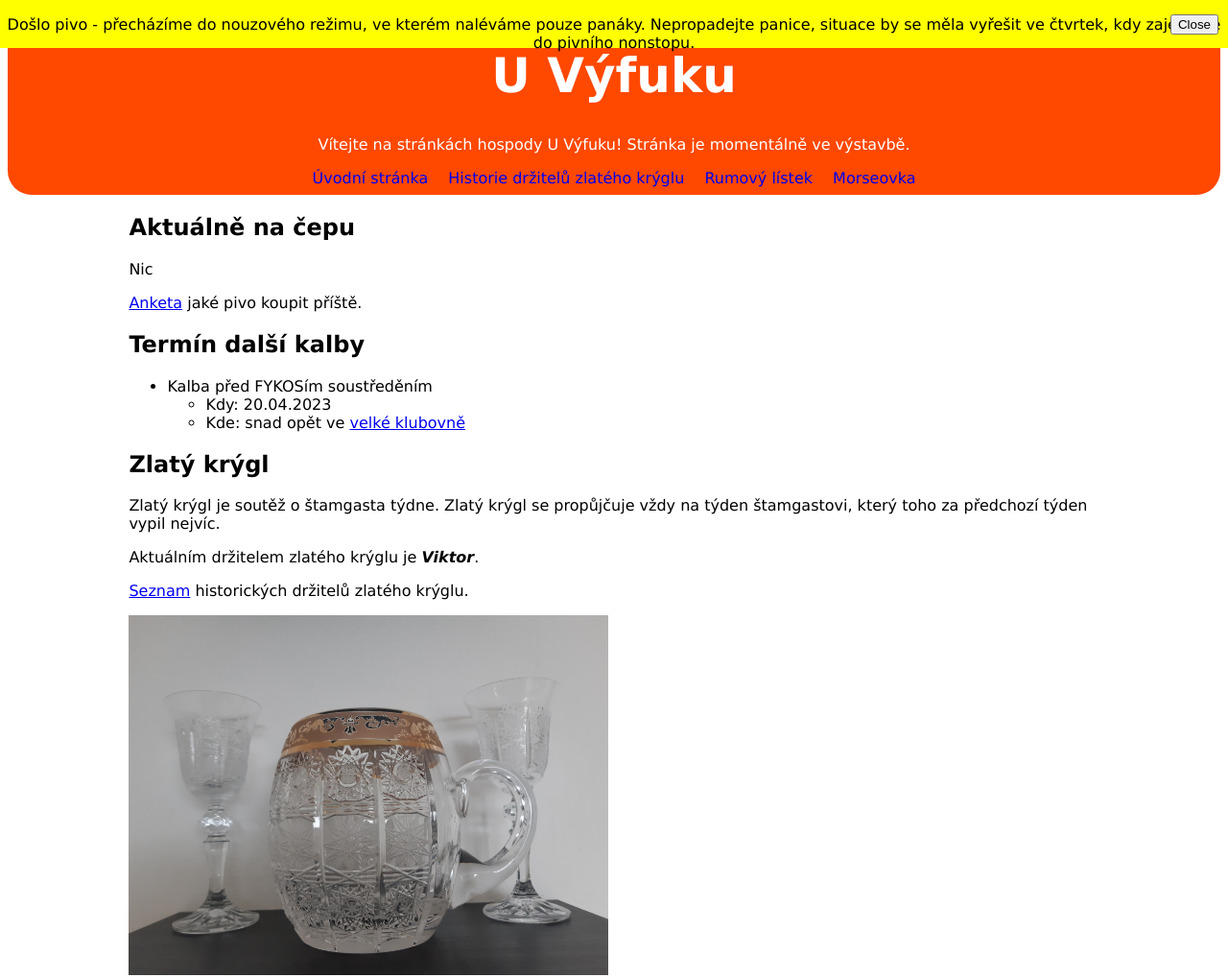
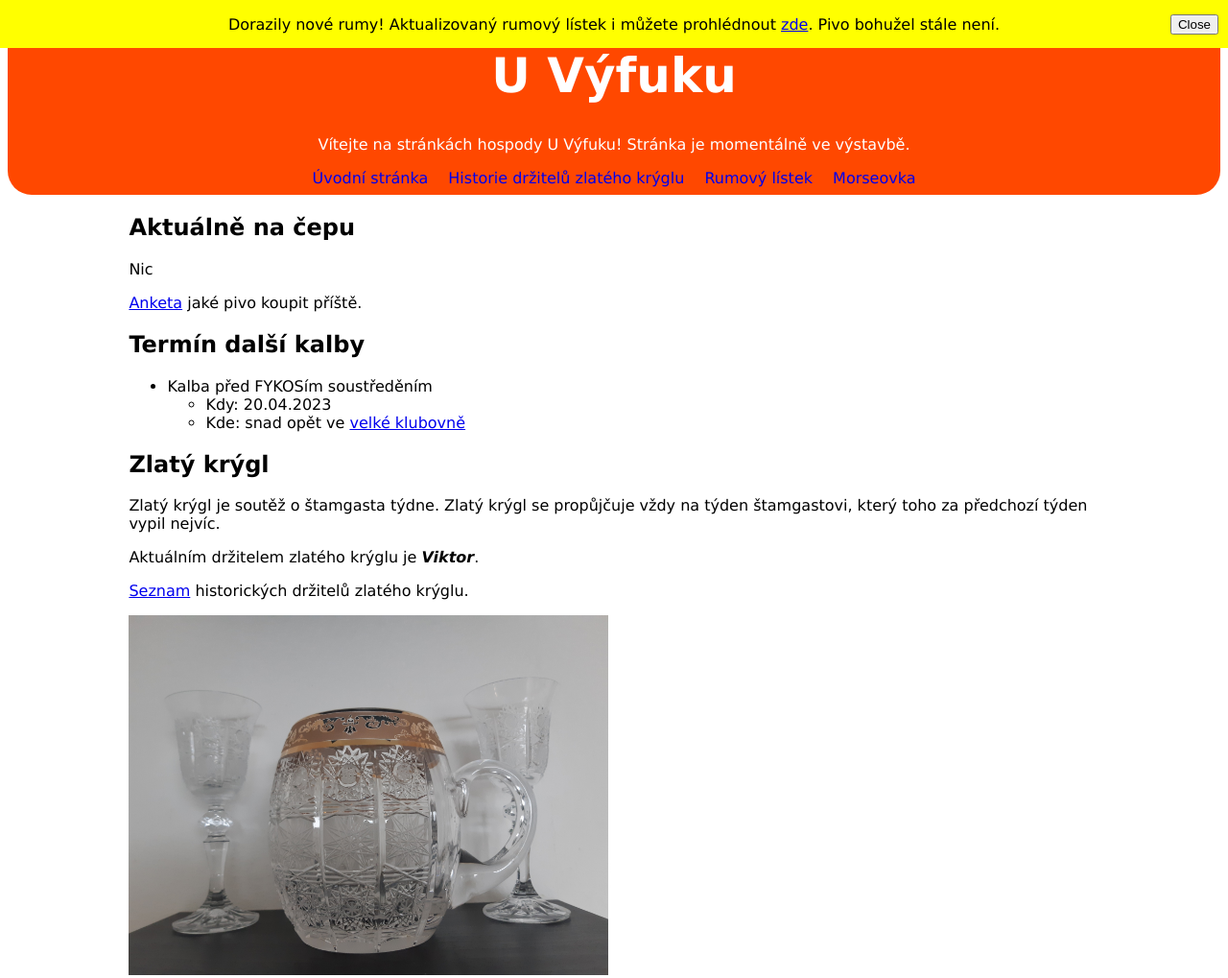
Before and after one commit to matfyzak/hospoda, a plain HTML site: page index.html in a window 1280 px wide. Shown: the top 1019 px of the page at 96% size. Drawn offline with Linux system fonts and the light colour scheme.

Commit message:
aktualizace banneru

```diff
--- a/index.html
+++ b/index.html
@@ -9,7 +9,7 @@
 </head>
 
 <div id="banner">
-    <p>Došlo pivo - přecházíme do nouzového režimu, ve kterém naléváme pouze panáky. Nepropadejte panice, situace by se měla vyřešit ve čtvrtek, kdy zajedeme do pivního nonstopu.</p>
+    <p>Dorazily nové rumy! Aktualizovaný rumový lístek i můžete prohlédnout <a href="rumlistek.html">zde</a>. Pivo bohužel stále není.</p>
     <button id="close-btn">Close</button>
 </div>
 
```
